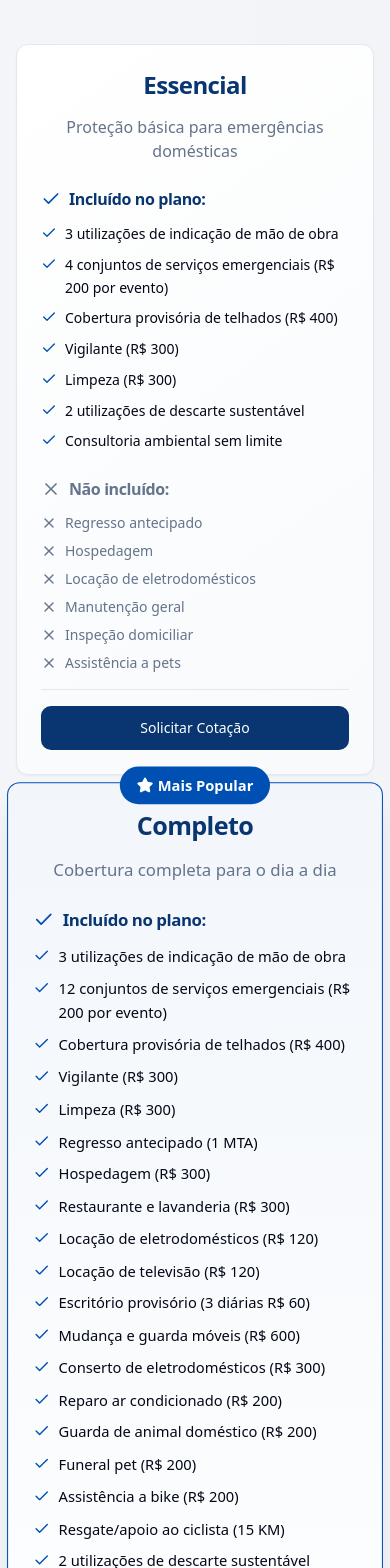
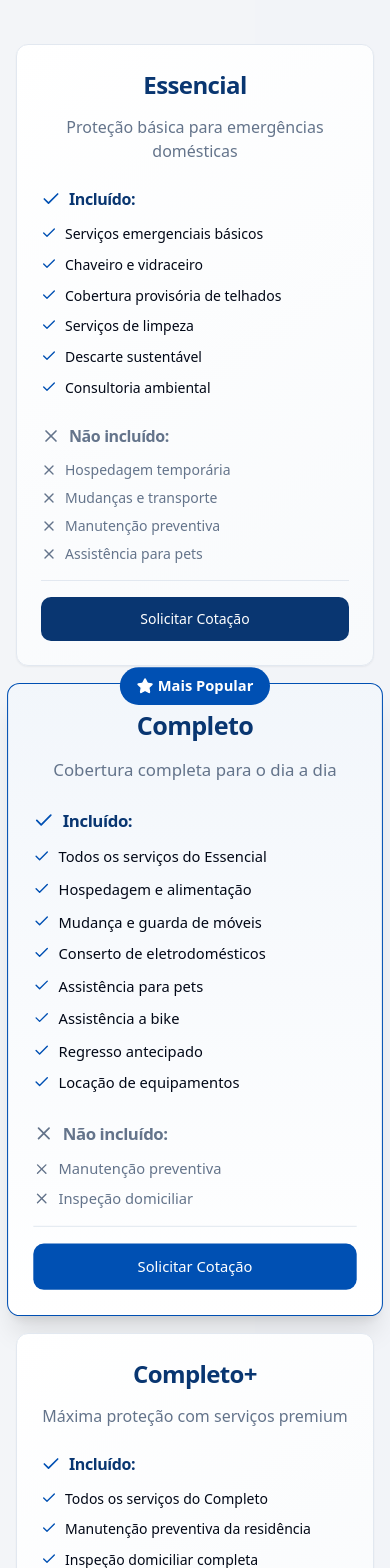
Before and after one commit to mktfun/seu-produto-landing-39, a React (Vite) app: page / in a window 390 px wide. Shown: the part 5184-6752 px from the top of the page. Built offline with nearby package versions, Linux system fonts and the light colour scheme.

Commit message:
Simplificar PlansSection removendo valores e reduzindo informações
cgen-e9c546e2492a4ac5ad6fca9196883aee

```diff
--- a/src/components/PlansSection.tsx
+++ b/src/components/PlansSection.tsx
@@ -10,21 +10,18 @@ const plans = [
     description: "Proteção básica para emergências domésticas",
     popular: false,
     features: [
-      "3 utilizações de indicação de mão de obra",
-      "4 conjuntos de serviços emergenciais (R$ 200 por evento)",
-      "Cobertura provisória de telhados (R$ 400)",
-      "Vigilante (R$ 300)",
-      "Limpeza (R$ 300)",
-      "2 utilizações de descarte sustentável",
-      "Consultoria ambiental sem limite"
+      "Serviços emergenciais básicos",
+      "Chaveiro e vidraceiro",
+      "Cobertura provisória de telhados",
+      "Serviços de limpeza",
+      "Descarte sustentável",
+      "Consultoria ambiental"
     ],
     notIncluded: [
-      "Regresso antecipado",
-      "Hospedagem",
-      "Locação de eletrodomésticos",
-      "Manutenção geral",
-      "Inspeção domiciliar",
-      "Assistência a pets"
+      "Hospedagem temporária",
+      "Mudanças e transporte",
+      "Manutenção preventiva",
+      "Assistência para pets"
     ]
   },
   {
@@ -32,29 +29,17 @@ const plans = [
     description: "Cobertura completa para o dia a dia",
     popular: true,
     features: [
-      "3 utilizações de indicação de mão de obra",
-      "12 conjuntos de serviços emergenciais (R$ 200 por evento)",
-      "Cobertura provisória de telhados (R$ 400)",
-      "Vigilante (R$ 300)",
-      "Limpeza (R$ 300)",
-      "Regresso antecipado (1 MTA)",
-      "Hospedagem (R$ 300)",
-      "Restaurante e lavanderia (R$ 300)",
-      "Locação de eletrodomésticos (R$ 120)",
-      "Locação de televisão (R$ 120)",
-      "Escritório provisório (3 diárias R$ 60)",
-      "Mudança e guarda móveis (R$ 600)",
-      "Conserto de eletrodomésticos (R$ 300)",
-      "Reparo ar condicionado (R$ 200)",
-      "Guarda de animal doméstico (R$ 200)",
-      "Funeral pet (R$ 200)",
-      "Assistência a bike (R$ 200)",
-      "Resgate/apoio ao ciclista (15 KM)",
-      "2 utilizações de descarte sustentável",
-      "Consultoria ambiental sem limite"
+      "Todos os serviços do Essencial",
+      "Hospedagem e alimentação",
+      "Mudança e guarda de móveis",
+      "Conserto de eletrodomésticos",
+      "Assistência para pets",
+      "Assistência a bike",
+      "Regresso antecipado",
+      "Locação de equipamentos"
     ],
     notIncluded: [
-      "Manutenção geral",
+      "Manutenção preventiva",
       "Inspeção domiciliar"
     ]
   },
@@ -63,27 +48,12 @@ const plans = [
     description: "Máxima proteção com serviços premium",
     popular: false,
     features: [
-      "Todos os serviços do plano Completo",
-      "Manutenção geral (escolha de até 3 serviços):",
-      "• Fixação de quadros, persianas e prateleiras (3 itens)",
-      "• Fixação de telas e grades de segurança (25m²)",
-      "• Instalação de chuveiro e torneira",
-      "• Instalação de pias e tanques",
-      "• Instalação ou substituição de fechaduras",
-      "• Lubrificação de fechaduras e dobradiças (3 unidades)",
-      "• Limpeza de ralos e sifões",
-      "• Revisão hidráulica para vazamentos",
-      "• Revisão elétrica",
-      "• Troca de lâmpadas, interruptores e tomadas (3 unidades)",
-      "• Instalação de luz de emergência",
-      "• Inspeção para combate a dengue",
-      "Inspeção domiciliar (escolha de até 2 serviços):",
-      "• Limpeza de caixa d'água (até 5 mil litros)",
-      "• Limpeza de calhas (até 30 metros)",
-      "• Dedetização",
-      "• Caçamba",
-      "• Mudança de móveis entre cômodos",
-      "• Reversão de gás para fogão"
+      "Todos os serviços do Completo",
+      "Manutenção preventiva da residência",
+      "Inspeção domiciliar completa",
+      "Serviços especializados",
+      "Cobertura ampliada",
+      "Atendimento prioritário"
     ],
     notIncluded: []
   }
@@ -100,12 +70,12 @@ const PlansSection = () => {
             Escolha Seu Plano
           </h2>
           <p className="text-xl text-muted-foreground max-w-3xl mx-auto">
-            Planos oficiais Zurich com coberturas e limites definidos.
-            Compare as opções e encontre a prote��ão ideal para sua residência.
+            Planos oficiais Zurich com diferentes níveis de proteção.
+            Compare as opções e encontre a cobertura ideal para sua residência.
           </p>
         </div>
 
-        <div className="grid md:grid-cols-3 gap-8 max-w-7xl mx-auto">
+        <div className="grid md:grid-cols-3 gap-8 max-w-6xl mx-auto">
           {plans.map((plan, index) => (
             <Card
               key={index}
@@ -137,7 +107,7 @@ const PlansSection = () => {
                 <div className="flex-1">
                   <h4 className="font-semibold text-secondary mb-3 flex items-center">
                     <Check className="w-5 h-5 text-primary mr-2" />
-                    Incluído no plano:
+                    Incluído:
                   </h4>
                   <ul className="space-y-2 mb-6">
                     {plan.features.map((feature, featureIndex) => (
@@ -184,15 +154,14 @@ const PlansSection = () => {
           ))}
         </div>
 
-        {/* Tabela de Comparação */}
-        <div className="mt-20">
+        {/* Tabela de Comparação Simplificada */}
+        <div className="mt-16">
           <PlansComparisonTable />
         </div>
 
         <div className="text-center mt-12 space-y-4">
           <p className="text-muted-foreground">
-            <strong>Importante:</strong> Seguro cobre o valor da mão de obra.
-            As peças ficam por conta do cliente.
+            <strong>Importante:</strong> Valores e condições serão apresentados na cotação personalizada.
           </p>
           <div className="flex flex-wrap justify-center gap-6 text-sm text-muted-foreground">
             <span>✓ Sem taxa de adesão</span>
```
